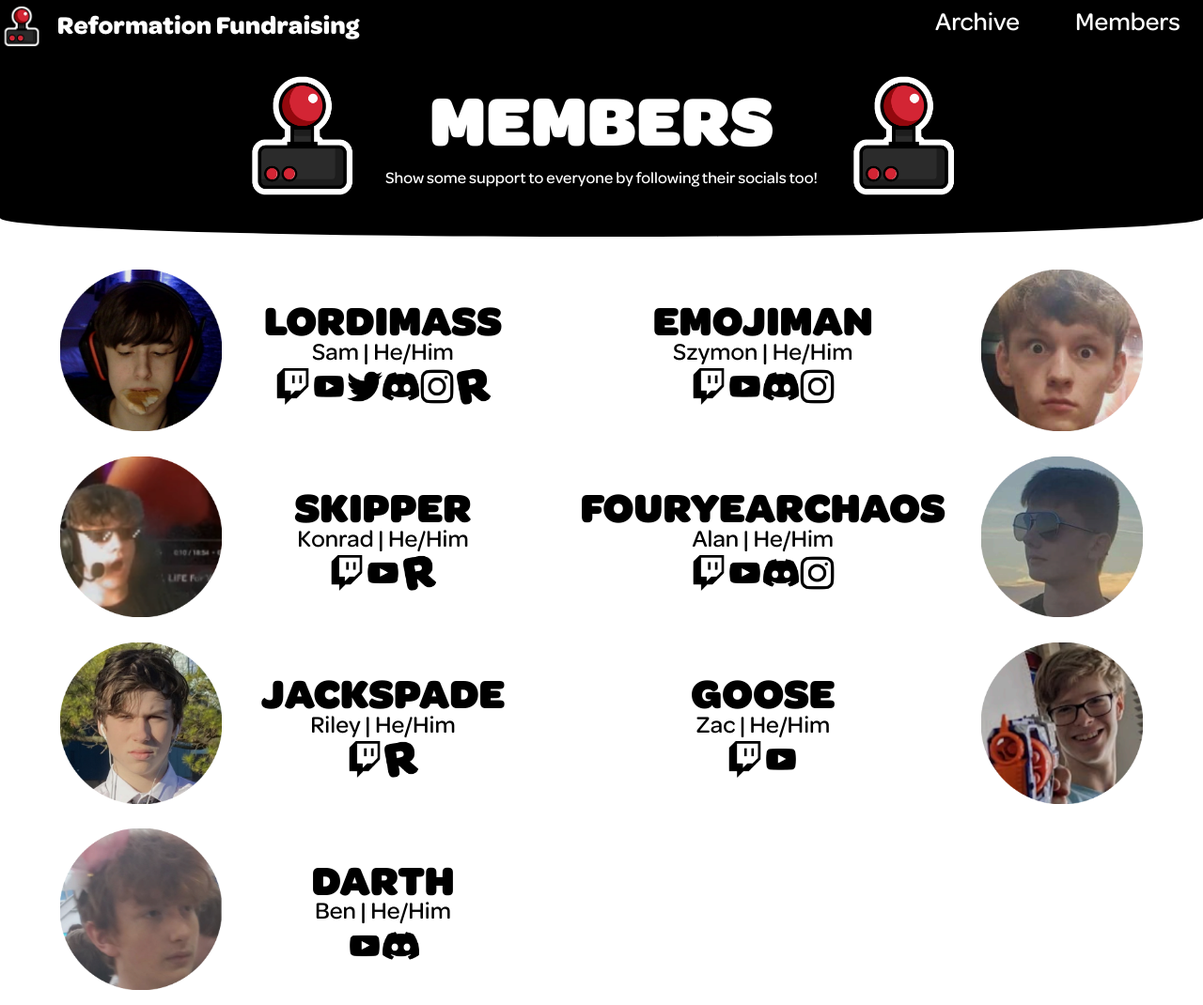
After one commit to Lordimass/lordimass.net, a PHP site: page /RFFundraising/members.html in a window 1280 px wide. The commit adds this page. Shown: the whole page at 94% size. Run offline with PHP 8.4, Linux system fonts and the light colour scheme.

Commit message:
created members page

```diff
--- a/RFFundraising/header.css
+++ b/RFFundraising/header.css
@@ -129,6 +129,11 @@
         width: 10%
     }
 
+    .nav {
+        width: 30%;
+        font-size: 2.6vh;
+    }
+
     #title {
         width:60vw
     }
--- /dev/null
+++ b/RFFundraising/members.css
@@ -0,0 +1,206 @@
+.socials {  display: grid;
+  grid-template-rows: 1fr;
+  grid-auto-columns: 1fr;
+  gap: 0px 0px;
+  grid-auto-flow: row;
+  justify-content: center;
+  align-content: center;
+  justify-items: center;
+  align-items: center;
+
+}
+
+/* Need to define individually how many socials, I'm sure this can
+be automated but I'm not sure how, it may require JS and I can't be
+bothered currently, maybe something to look at in the future...  */
+.info1 .streamer .socials {
+    grid-template-columns: repeat(6, 1fr);
+}
+
+.info2 .streamer .socials, .info4 .streamer .socials{
+  grid-template-columns: repeat(4, 1fr);
+}
+
+.info3 .streamer .socials {
+  grid-template-columns: repeat(3, 1fr);
+}
+
+.info5 .streamer .socials, .info6 .streamer .socials,  .info7 .streamer .socials{
+  grid-template-columns: repeat(2, 1fr);
+}
+
+.socials a img {
+  width: 3vw;
+}
+
+.streamer {  display: grid;
+  grid-template-columns: 1fr;
+  grid-template-rows: 1fr 0.5fr 1fr;
+  grid-auto-columns: 1fr;
+  gap: 0px 0px;
+  grid-auto-flow: row;
+  justify-content: center;
+  align-content: center;
+  justify-items: center;
+  align-items: center;
+  grid-template-areas:
+    "username"
+    "name-pronouns"
+    "socials";
+}
+
+.username {
+  grid-area: username;
+  font-family: "Omnes Black";
+  font-size: 3.5vw;
+  font-weight: bolder;
+  height: 1em;
+}
+
+.name-pronouns {
+  grid-area: name-pronouns;
+  font-family: "Omnes Medium";
+  font-size: 2vw
+}
+
+.socials { grid-area: socials; }
+
+
+.streamers {
+  width: 90%;
+  margin: auto auto;
+  display: grid;
+  grid-template-columns: 1fr 2fr 2fr 1fr;
+  grid-template-rows: 1fr 1fr 1fr 1fr;
+  gap: 0px 0px;
+  grid-auto-flow: row;
+  justify-content: center;
+  align-content: center;
+  justify-items: center;
+  align-items: center;
+  grid-template-areas:
+    "img1 info1 info2 img2"
+    "img3 info3 info4 img4"
+    "img5 info5 info6 img6"
+    "img7 info7 info8 img8";
+}
+
+.info1, .info2, .info3, .info4, .info5, .info6, .info7, .info8 {
+  margin: 3vw;
+}
+
+.img1 img, .img2 img, .img3 img, .img4 img, .img5 img, .img6 img, .img7 img, .img8 img {
+  width: 100%;
+}
+
+.img1 { grid-area: img1; }
+
+.info1 { grid-area: info1; }
+
+.info2 { grid-area: info2; }
+
+.img2 { grid-area: img2; }
+
+.img3 { grid-area: img3; }
+
+.img4 { grid-area: img4; }
+
+.img6 { grid-area: img6; }
+
+.img5 { grid-area: img5; }
+
+.img8 { grid-area: img8; }
+
+.img7 { grid-area: img7; }
+
+.info3 { grid-area: info3; }
+
+.info5 { grid-area: info5; }
+
+.info7 { grid-area: info7; }
+
+.info4 { grid-area: info4; }
+
+.info6 { grid-area: info6; }
+
+.info8 { grid-area: info8; }
+
+
+#title-container {
+  margin-bottom: 3vh;
+}
+
+#title-box {
+  padding-top: 3vh;
+  background-color: black;
+  width: 100%;
+}
+
+.curve {
+  height: 5vh;
+  border-bottom-left-radius: 1000%;
+  border-bottom-right-radius: 1000%;
+  background-color: black;
+}
+
+#title-content-container {
+    display: grid;
+    grid-template-columns: 1fr 4fr 1fr;
+    grid-template-rows: 1.5fr 0.5fr;
+    gap: 0px 0px;
+    grid-auto-flow: row;
+    grid-template-areas:
+      "Logo-1 Streamers-Title Logo-2"
+      "Logo-1 Streamers-Subtitle Logo-2";
+
+    width: 60%;
+    margin: auto auto;
+    text-align: center;
+  }
+
+.Logo-2 { grid-area: Logo-2; }
+
+.Logo-1 { grid-area: Logo-1; }
+
+.Streamers-Title {
+    grid-area: Streamers-Title;
+    font-size: 3vw;
+    margin: 0;
+    align-self: center;
+}
+
+.Streamers-Title h1 {
+  margin: 0;
+  color: white;
+}
+
+.Streamers-Subtitle {
+    grid-area: Streamers-Subtitle;
+}
+
+.Streamers-Subtitle p {
+  font-family: "Omnes Medium";
+  font-size: 1.35vw;
+  margin: 0;
+  color: white;
+}
+
+@media screen and (max-width: 1100px) {
+  #title-content-container {
+    width: 90%;
+    grid-template-columns: 1fr 6fr 1fr;
+    grid-template-areas: "Logo-1 Streamers-Title Logo-2";
+  }
+
+  .Streamers-Subtitle {
+    display: none;
+  }
+
+  .Streamers-Title h1 {
+    font-size: 10vw;
+  }
+
+  #curve {
+    height: 2vh;
+  }
+}
--- /dev/null
+++ b/RFFundraising/members.html
@@ -0,0 +1,123 @@
+<!DOCTYPE html>
+<html>
+    <head>
+        <link rel="stylesheet" type="text/css" rel="noopener" target="_blank" href="../css/common.css">
+        <link rel="stylesheet" type="text/css" rel="noopener" target="_blank" href="members.css">
+        <link rel="stylesheet" type="text/css" rel="noopener" target="_blank" href="header.css">
+    </head>
+
+    <body style="margin:0">
+        <div id="header"></div>
+        <script src="loadheader.js"></script>
+    </body>
+
+    <div id="title-container">
+    <div id="title-box">
+        <div id="title-content-container">
+            <div class="Logo-2"><img src="images/logo.png" style="width:100%"></div>
+            <div class="Logo-1"><img src="images/logo.png" style="width:100%"></div>
+            <div class="Streamers-Title"><h1>MEMBERS</h1></div>
+            <div class="Streamers-Subtitle"><p>Show some support to everyone by following their socials too!</p></div>
+        </div>
+    </div>
+    <div class="curve"></div>
+    </div>
+
+    <div class="streamers">
+        <div class="img1"><img src="images/streamer-icons/lordimass-icon.png"></div>
+        <div class="img2"><img src="images/streamer-icons/emojiman-icon.png"></div>
+        <div class="img3"><img src="images/streamer-icons/skipper-icon.png"></div>
+        <div class="img4"><img src="images/streamer-icons/chaos-icon.png"></div>
+        <div class="img5"><img src="images/streamer-icons/jackspade-icon.png"></div>
+        <div class="img6"><img src="images/streamer-icons/goose-icon.png"></div>
+        <div class="img7"><img src="images/streamer-icons/darth-icon.png"></div>
+        <div class="img8"><img src=""></div>
+        <div class="info1">
+            <div class="streamer"> <!-- LORDIMASS -->
+                <div class="username">LORDIMASS</div>
+                <div class="name-pronouns">Sam | He/Him</div>
+                <div class="socials">
+                    <a href="https://twitch.tv/lordimass"><img src="images/social-platform-icons/twitch.jpg"></a>
+                    <a href="https://www.youtube.com/@lordimass1713/playlists"><img src="images/social-platform-icons/youtube.jpg"></a>
+                    <a href="https://x.com/lordimass"><img src="images/social-platform-icons/twitter.jpg"></a>
+                    <a href="https://discord.com/users/969949353605230604"><img src="images/social-platform-icons/discord.jpg"></a>
+                    <a href="https://instagram.com/lordimass"><img src="images/social-platform-icons/instagram.jpg"></a>
+                    <a href="https://reformation.wiki.gg/Lordimass"><img src="images/social-platform-icons/rfwiki.jpg"></a>
+                </div>
+              </div>
+        </div>
+        <div class="info2">
+            <div class="streamer"> <!-- EMOJIMAN -->
+                <div class="username">EMOJIMAN</div>
+                <div class="name-pronouns">Szymon | He/Him</div>
+                <div class="socials">
+                    <a href="https://twitch.tv/TheEmojiMan1"><img src="images/social-platform-icons/twitch.jpg"></a>
+                    <a href="https://www.youtube.com/channel/UCj98BlRWFbSXq5Dd8yKle6Q"><img src="images/social-platform-icons/youtube.jpg"></a>
+                    <a href="https://discord.com/users/241601086568267776"><img src="images/social-platform-icons/discord.jpg"></a>
+                    <a href="https://instagram.com/i.am.szymon"><img src="images/social-platform-icons/instagram.jpg"></a>
+                </div>
+              </div>
+        </div>
+        <div class="info3">
+            <div class="streamer"> <!-- SKIPPER -->
+                <div class="username">SKIPPER</div>
+                <div class="name-pronouns">Konrad | He/Him</div>
+                <div class="socials">
+                    <a href="https://www.twitch.tv/masterskipper_"><img src="images/social-platform-icons/twitch.jpg"></a>
+                    <a href="https://www.youtube.com/channel/UCwYIvxb2pGDQvWL0J340wzg"><img src="images/social-platform-icons/youtube.jpg"></a>
+                    <a href="https://reformation.wiki.gg/Skipper"><img src="images/social-platform-icons/rfwiki.jpg"></a>
+                </div>
+              </div>
+        </div>
+        <div class="info4">
+            <div class="streamer"> <!-- FOURYEARCHAOS -->
+                <div class="username">FOURYEARCHAOS</div>
+                <div class="name-pronouns">Alan | He/Him</div>
+                <div class="socials">
+                    <a href="https://www.twitch.tv/four_year_chaos"><img src="images/social-platform-icons/twitch.jpg"></a>
+                    <a href="https://www.youtube.com/@Four_Year_Chaos"><img src="images/social-platform-icons/youtube.jpg"></a>
+                    <a href="https://discord.com/users/646413778807816194"><img src="images/social-platform-icons/discord.jpg"></a>
+                    <a href="https://www.instagram.com/four_year_chaos"><img src="images/social-platform-icons/instagram.jpg"></a>
+                </div>
+              </div>
+        </div>
+        <div class="info5">
+            <div class="streamer"> <!-- JACKSPADE -->
+                <div class="username">JACKSPADE</div>
+                <div class="name-pronouns">Riley | He/Him</div>
+                <div class="socials">
+                    <a href="https://www.twitch.tv/jacksp4de"><img src="images/social-platform-icons/twitch.jpg"></a>
+                    <a href="https://reformation.wiki.gg/wiki/JackSpade"><img src="images/social-platform-icons/rfwiki.jpg"></a>
+                </div>
+              </div>
+        </div>
+        <div class="info6">
+            <div class="streamer">  <!-- GOOSE -->
+                <div class="username">GOOSE</div>
+                <div class="name-pronouns">Zac | He/Him</div>
+                <div class="socials">
+                    <a href="https://www.twitch.tv/Oddsocks333"><img src="images/social-platform-icons/twitch.jpg"></a>
+                    <a href="https://www.youtube.com/@GosoeGoose"><img src="images/social-platform-icons/youtube.jpg"></a>
+                </div>
+              </div>
+        </div>
+        <div class="info7">
+            <div class="streamer">
+                <div class="username">DARTH</div>
+                <div class="name-pronouns">Ben | He/Him</div>
+                <div class="socials">
+                    <a href="https://www.youtube.com/@DarthDankulous"><img src="images/social-platform-icons/youtube.jpg"></a>
+                    <a href="https://discord.com/users/711871288997576704"><img src="images/social-platform-icons/discord.jpg"></a>
+                </div>
+              </div>
+        </div>
+        <div class="info8">
+            <div class="streamer"> <!-- BLANK SPOT - NEED TO FILL THIS WITH SOMEONE -->
+                <div class="username"></div>
+                <div class="name-pronouns"></div>
+                <div class="socials"></div>
+              </div>
+        </div>
+    </div>
+    </div>
+</html>
--- a/css/common.css
+++ b/css/common.css
@@ -9,9 +9,13 @@
     src: url("../fonts/Omnes\ Medium.ttf") format("opentype");
 }
 
+@font-face {
+    font-family: "Omnes Black";
+    src: url("../fonts/Omnes\ Black.ttf") format("opentype");
+}
 /****************  STYLE TAGS  ****************/
 h1 {
-    font-family: "Omnes Pro Bold";
+    font-family: "Omnes Black";
 }
 
 p {
```
Also changed, not shown: RFFundraising/images/logo.png (added), RFFundraising/images/social-platform-icons/discord.jpg (added), RFFundraising/images/social-platform-icons/instagram.jpg (added), RFFundraising/images/social-platform-icons/mastodon.jpg (added), RFFundraising/images/social-platform-icons/rfwiki.jpg (added), RFFundraising/images/social-platform-icons/twitch.jpg (added), RFFundraising/images/social-platform-icons/twitter.jpg (added), RFFundraising/images/social-platform-icons/youtube.jpg (added), RFFundraising/images/streamer-icons/chaos-icon.png (added), RFFundraising/images/streamer-icons/darth-icon.png (added), RFFundraising/images/streamer-icons/emojiman-icon.png (added), RFFundraising/images/streamer-icons/goose-icon.png (added), RFFundraising/images/streamer-icons/jackspade-icon.png (added), RFFundraising/images/streamer-icons/lordimass-icon.png (added), 2 more files.
